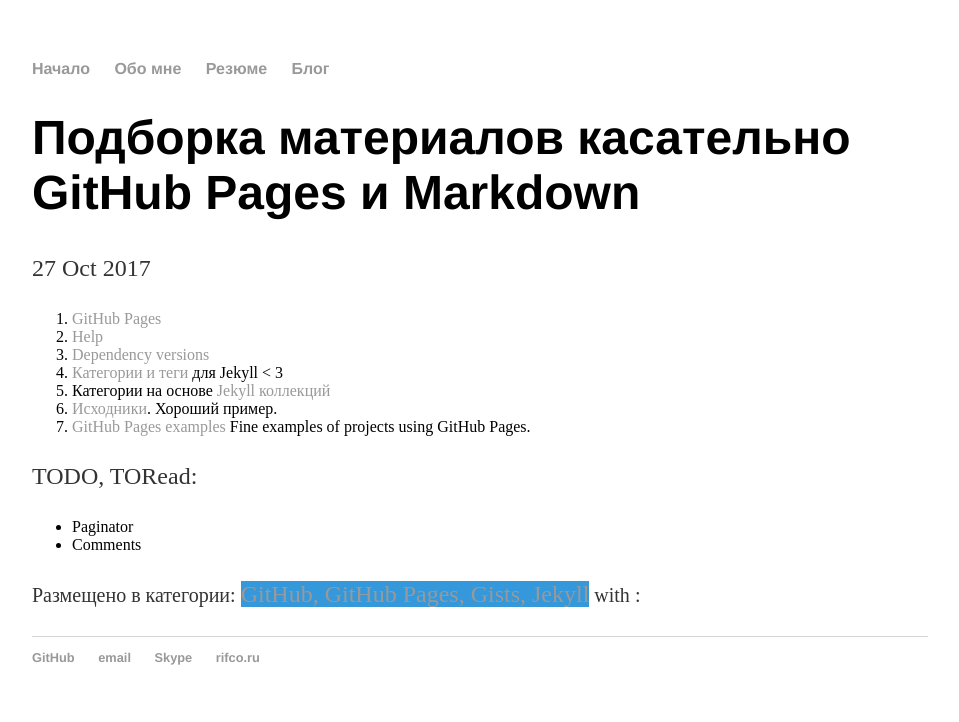
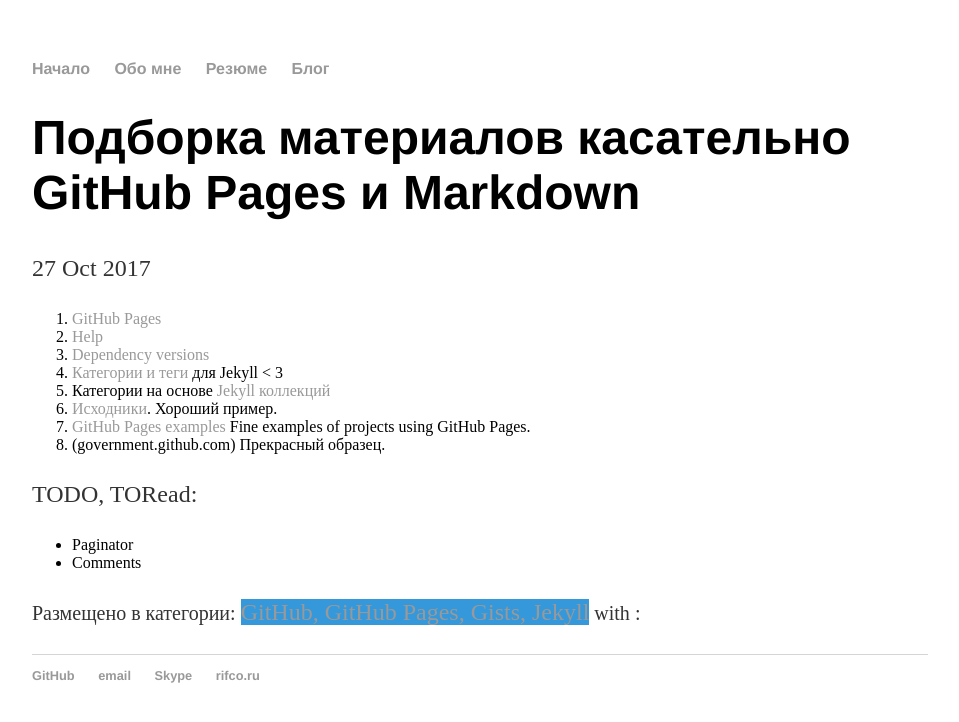
Before and after one commit to komstin/komstin.github.io, a Jekyll site: the page built from _posts/2017-10-27-Подборка-материалов-касательно-GitHub-Pages-и-Markdown.md, in a window 1280 px wide. Shown: the top 722 px of the page, without its empty margins (160-1119 px from the left). Built offline with Jekyll 4.4.1, drawn with Linux system fonts in a browser that asks for light colours.

Commit message:
Update 2017-10-27-Подборка-материалов-касательно-GitHub-Pages-и-Markdown.md

```diff
--- a/_posts/2017-10-27-Подборка-материалов-касательно-GitHub-Pages-и-Markdown.md
+++ b/_posts/2017-10-27-Подборка-материалов-касательно-GitHub-Pages-и-Markdown.md
@@ -13,6 +13,7 @@
 5. Категории на основе [Jekyll коллекций](http://www.minddust.com/post/alternative-tags-and-categories-on-github-pages/)
 6. [Исходники](https://github.com/minddust/minddust.github.io). Хороший пример.
 7. [GitHub Pages examples](https://github.com/collections/github-pages-examples) Fine examples of projects using GitHub Pages.
+8. (government.github.com) Прекрасный образец.
 
 TODO, TORead:
 - Paginator
```
